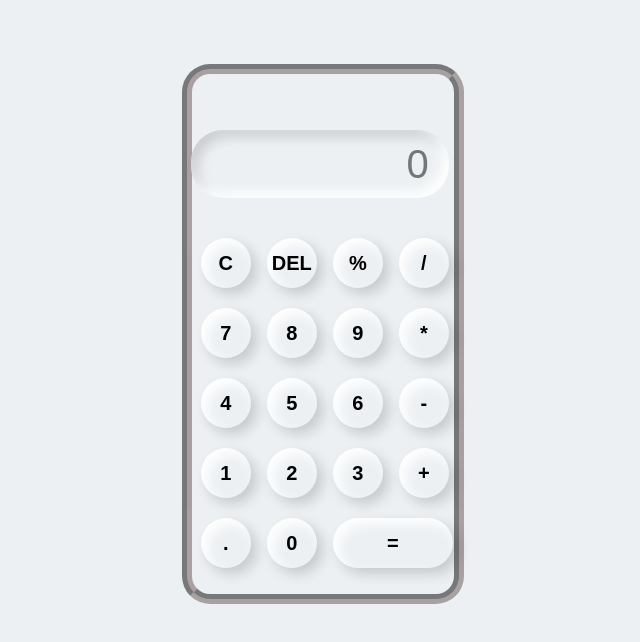
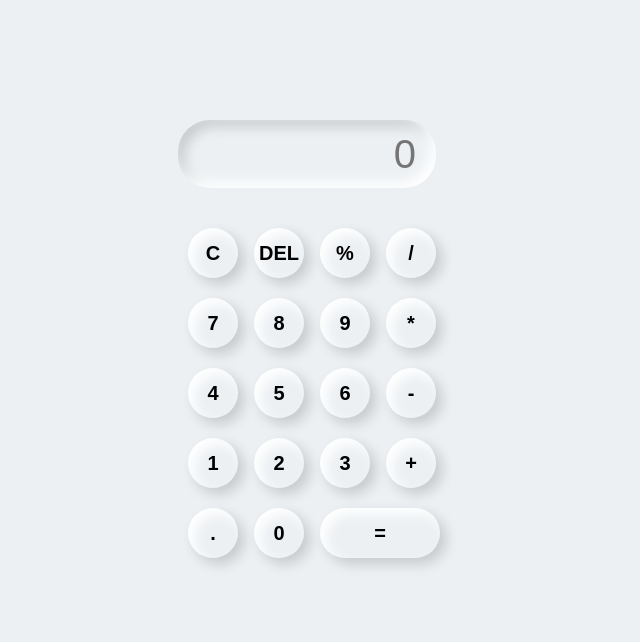
Before and after one commit to Damilar-e/calculator, a plain HTML site: page index.html in a window 1280 px wide. Shown: the whole page, without its empty margins (330-970 px from the left). Drawn offline with Linux system fonts and the light colour scheme.

Commit message:
last commit

```diff
--- a/style.css
+++ b/style.css
@@ -19,10 +19,8 @@ body{
     background-color: #ecf0f3;
 }
 
+
 .calc{
-    border: 10px groove rgba(19, 15, 15, 0.5);
-    width: 22%;
-    margin-left: 40%;
     box-shadow: 6px 6px 13px #fff 6px 6px 13px rgba(0, 0, 0, .16);
     border-radius: 28px;
     padding: 16px;
```
Also changed, not shown: index.html (+0 -1 lines).
